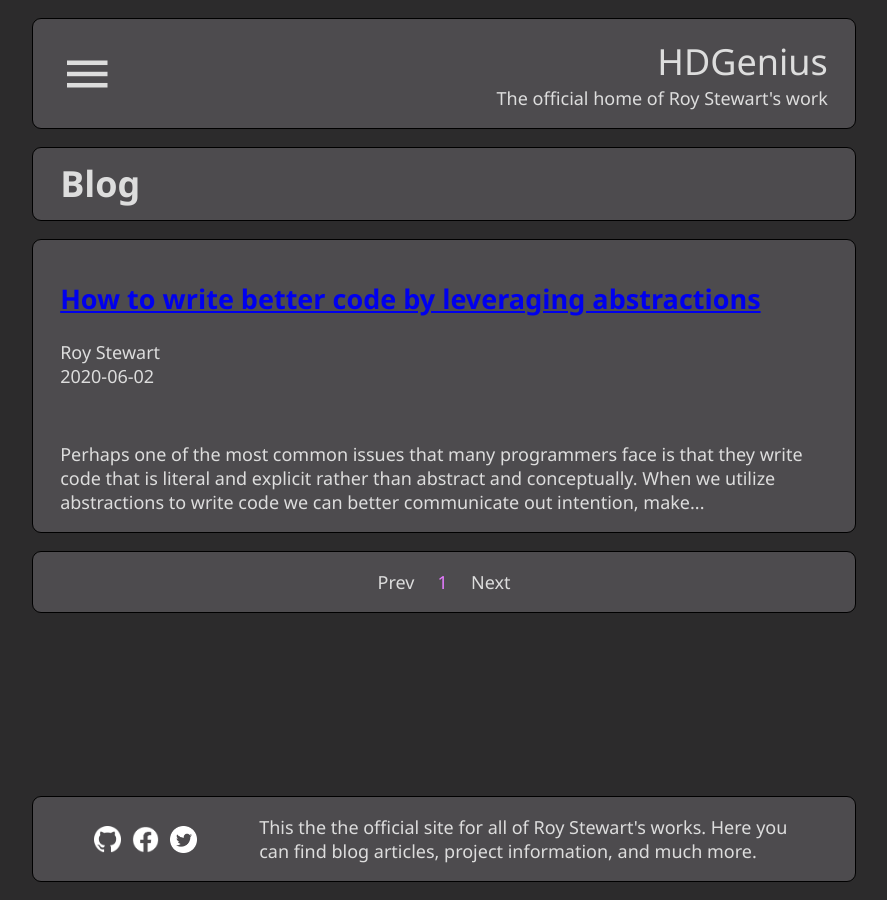
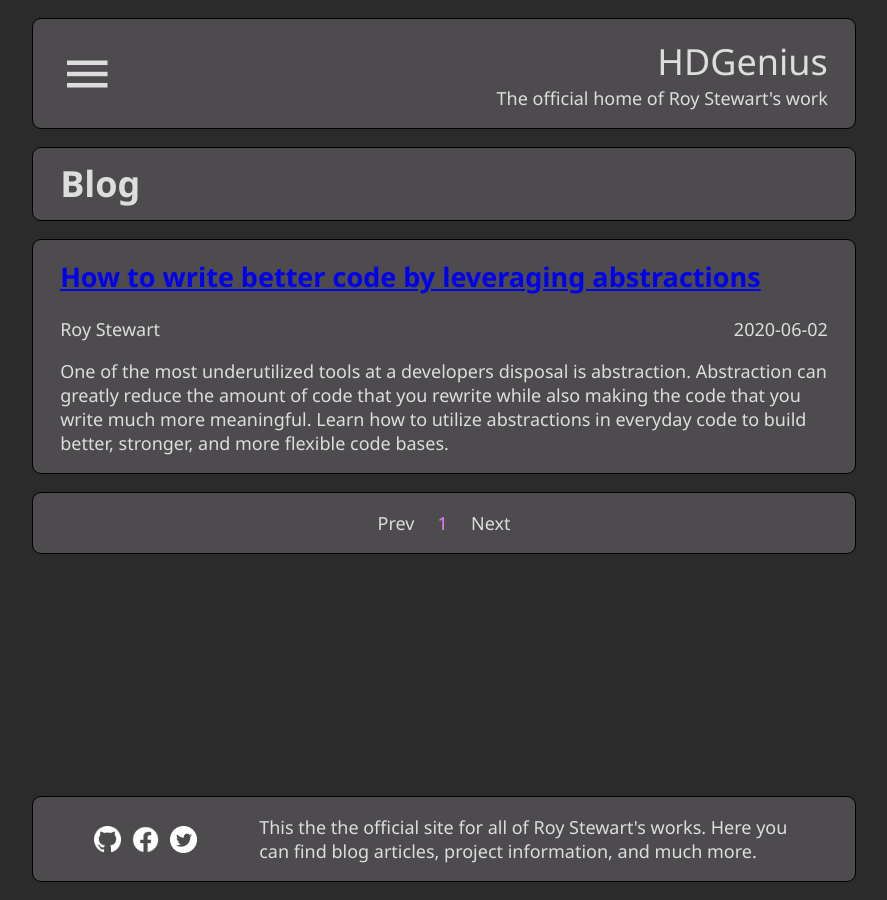
Before and after one commit to roy-stewart/roy-stewart.github.io, a Jekyll site: the page built from blog/index.html, in a window 1280 px wide. Shown: the whole page, without its empty margins (196-1083 px from the left). Built offline with Jekyll 4.4.1, drawn with Linux system fonts in a browser that asks for light colours; the list of posts is cut into pages by our own code.

Commit message:
Updated how posts are displayed on the blog page

```diff
--- a/_posts/2020-06-01-how-to-write-better-code-by-leveraging-abstractions.markdown
+++ b/_posts/2020-06-01-how-to-write-better-code-by-leveraging-abstractions.markdown
@@ -3,6 +3,7 @@
 title:  "How to write better code by leveraging abstractions"
 date:   2020-06-01 22:01:00 -0400
 author: Roy Stewart
+description: One of the most underutilized tools at a developers disposal is abstraction. Abstraction can greatly reduce the amount of code that you rewrite while also making the code that you write much more meaningful. Learn how to utilize abstractions in everyday code to build better, stronger, and more flexible code bases.
 ---
 Perhaps one of the most common issues that many programmers face is that they write code that is literal and explicit rather than abstract and conceptually. When we utilize abstractions to write code we can better communicate out intention, make it easier to change our code base, and spend less time worrying about irrelevant details. This principle can be applied to a plethora of different situations, languages, and tools.
 
--- a/_sass/blog.scss
+++ b/_sass/blog.scss
@@ -1,6 +1,7 @@
 .post-preview-data {
   display: flex;
-  flex-direction: column;
+  flex-direction: row;
+  justify-content: space-between;
 }
 
 #blog-page-numbers {
--- a/blog/index.html
+++ b/blog/index.html
@@ -10,12 +10,12 @@
 <section>
     {% for post in paginator.posts %}
         <div class="block-element post-preview">
+            <h2 class="post-preview-title"><a href="{{ post.url }}">{{ post.title }}</a></h2>
             <div class="post-preview-data">
-                <h2 class="post-preview-title"><a href="{{ post.url }}">{{ post.title }}</a></h2>
                 <span class="post-preview-author">{{ post.author }}</span>
                 <span class="post-preview-date">{{ post.date | date: "%Y-%m-%d" }}</span>
             </div>
-            <p>{{ post.content | truncatewords: 40}}</p>
+            <p>{{ post.description }}</p>
         </div>
     {% endfor %}
 
```
